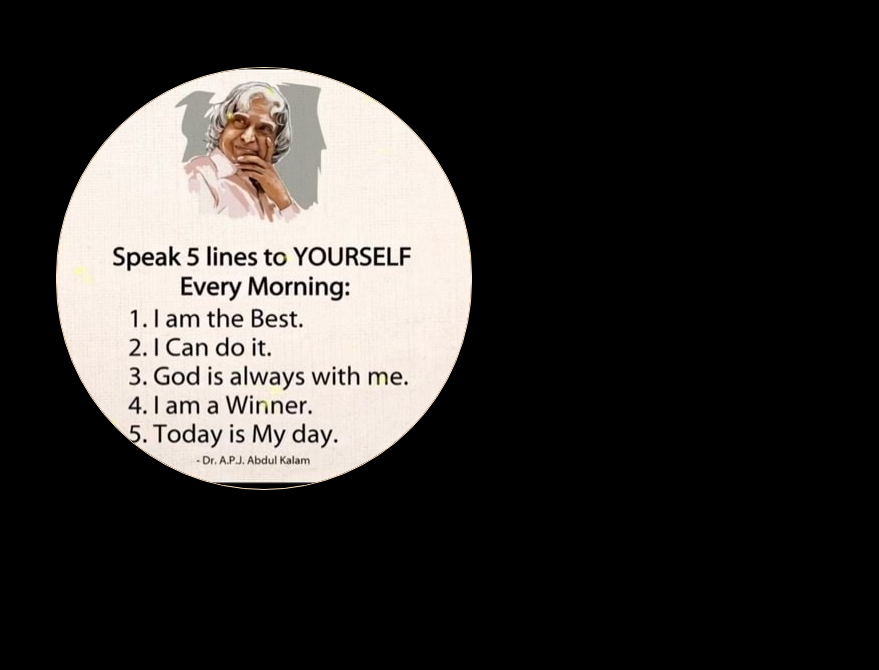
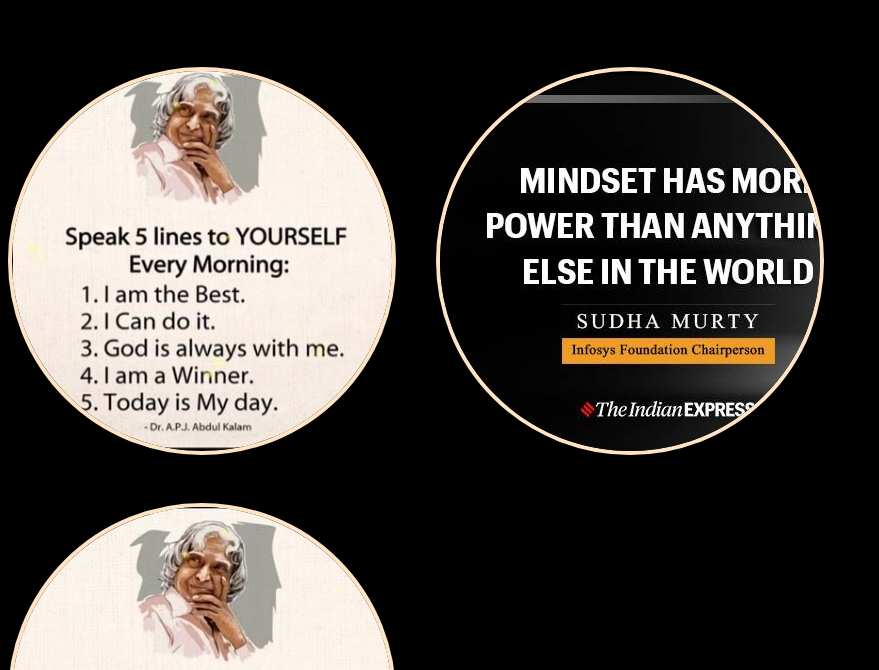
Before and after one commit to varunjram/Quotes----Stories, a plain HTML site: page index.html in a window 1280 px wide. Shown: the part 66-736 px from the top of the page, without its empty margins (0-879 px from the left). Drawn offline with Linux system fonts and the light colour scheme.

Commit message:
second quote

```diff
--- a/index.html
+++ b/index.html
@@ -12,7 +12,13 @@
 
 <div class="parent">
     <div class="child">
-        <img src="/Quotes/Morning routine APJAK 01.jpg" alt="APJAK">
+        <img src="/Quotes/Morning routine APJAK 01.jpg" alt="01">
+    </div>
+    <div class="child" >
+        <img class="second" src="/Quotes/Sudha-Murty-01.jpg" alt="02">
+    </div>
+    <div class="child">
+        <img src="/Quotes/Morning routine APJAK 01.jpg" alt="03">
     </div>
 </div>
 
--- a/styles.css
+++ b/styles.css
@@ -4,7 +4,8 @@
 body {
     font-family: 'IBM Plex Sans', sans-serif;
     text-align: center;
-    background-color: black
+    background-color: black;
+    color: white;
 }
 
 h1{
@@ -18,9 +19,33 @@ h1{
 
 .child {
 
-    width: fit-content;
-    border: solid 1px bisque;
-    border-radius:20rem;
-    margin: 3rem;
+    border: solid 4px bisque;
+    border-radius:50%;
+    margin-top: 3rem;
+    margin-right:2.5rem;
     overflow: hidden;
+    width:380px;
+    height: 380px;
 }
+
+.child > img[alt ="01"] {
+
+    width:390px;
+    height:390px;
+
+    position: relative;
+  /* top: 1px; */
+  left: 1px;
+  bottom: 11px;
+}
+
+
+
+
+
+.second {
+position: relative;
+  top: 4px;
+  right: 25px;
+
+}
```
Also changed, not shown: Quotes/Sudha-Murty-01.jpg (added).
